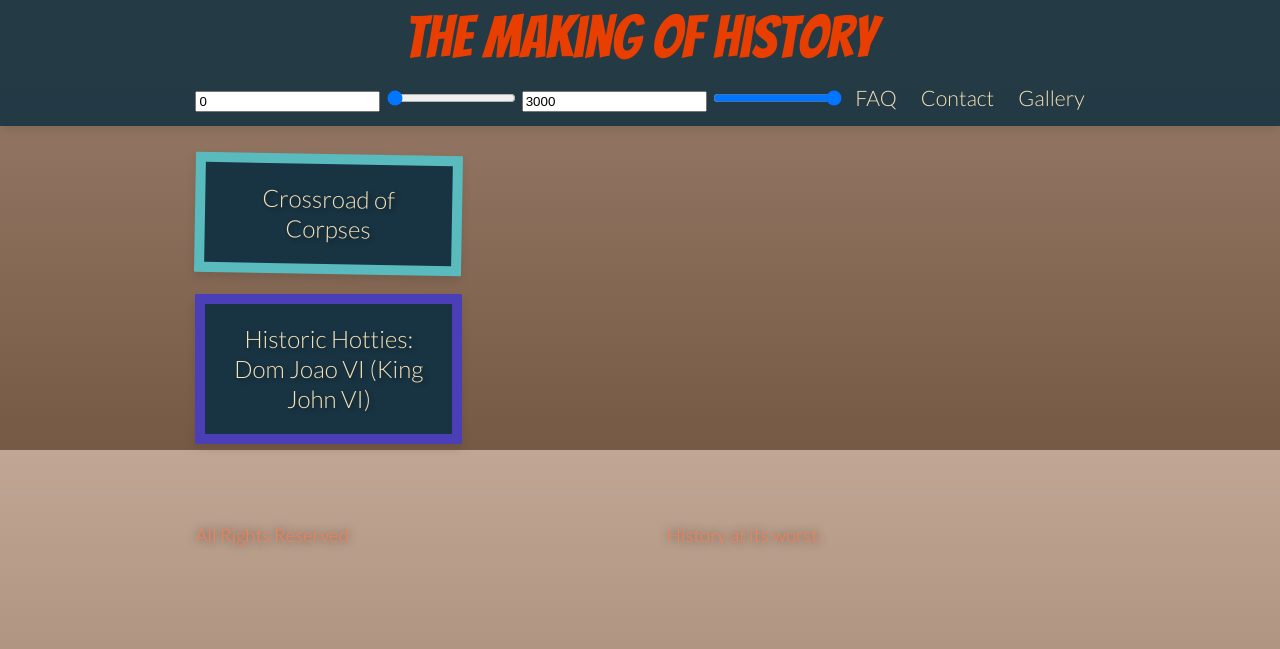
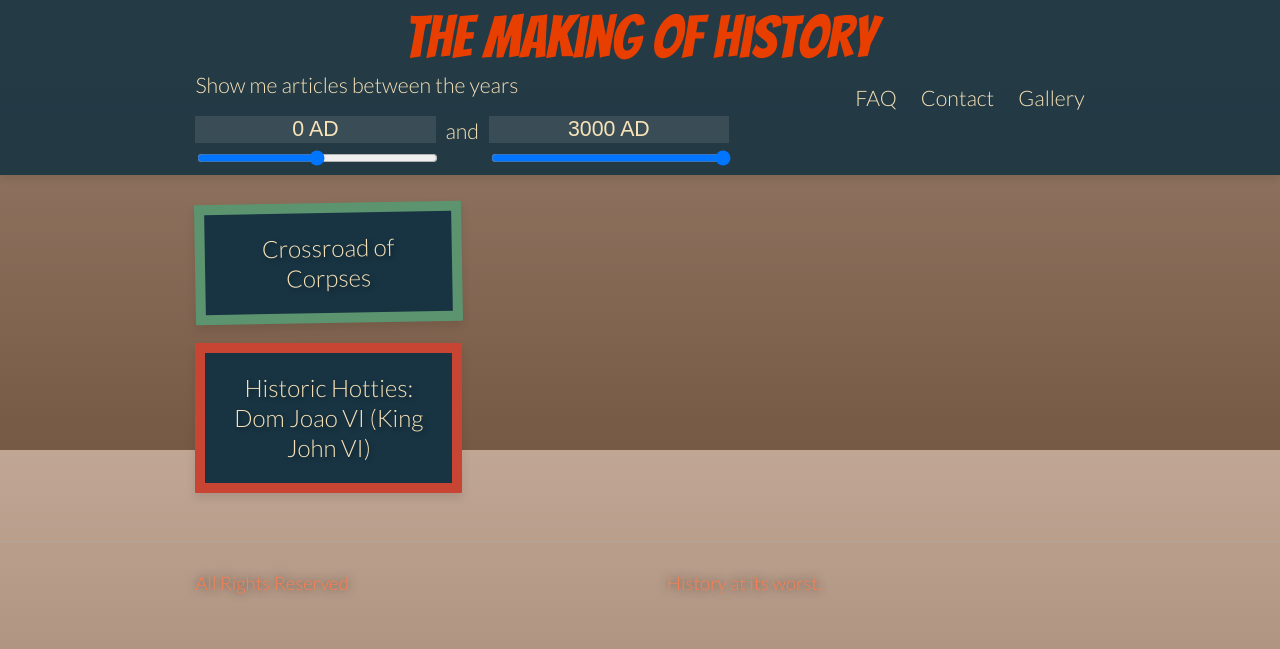
Before and after one commit to benadamstyles/making-of-history, a Jekyll site: the page built from index.html, in a window 1280 px wide. Shown: the part 450-1099 px from the top of the page. Built offline with Jekyll 4.4.1, drawn with Linux system fonts in a browser that asks for light colours; some web fonts are replaced; before the commit the page ends 1051 px from its top, so only the background shows below that.

Commit message:
Improvements to period sliders

```diff
--- a/_includes/header.html
+++ b/_includes/header.html
@@ -10,10 +10,16 @@
     <!-- <a class="site-title" href="{{ site.baseurl }}/">The <span id="grisly"><span id="firstGrisly" class="grislies grisly-slide-in">Grisly</span></span> Making of History</a> -->
     {% if page.is_home %}
     <div class="periods">
-      <input type="text" rv-value="range.begin">
-      <input type="range" rv-value="range.begin" min="0" rv-max="range.end">
-      <input type="text" rv-value="range.end">
-      <input type="range" rv-value="range.end" rv-min="range.begin" max="3000">
+      <p>Show me articles between the years</p>
+      <div class="range-begin">
+        <input class="range-manual" type="text"  rv-value="range.begin | toBC">
+        <input type="range" rv-value="range.begin" min="-3000" rv-max="range.end">
+      </div>
+      <div class="range-separator">and</div>
+      <div class="range-end">
+        <input class="range-manual" type="text"  rv-value="range.end | toBC">
+        <input type="range" rv-value="range.end" rv-min="range.begin" max="2100">
+      </div>
     </div>
     {% endif %}
 
--- a/_sass/_color-palette.scss
+++ b/_sass/_color-palette.scss
@@ -12,4 +12,5 @@
 $grey-color:        #eee;
 $grey-color-light:  lighten($grey-color, 15%);
 $grey-color-dark:   rgba(darken($grey-color, 25%), 0.5);
-$trans-black:       rgba(0,0,0,0.2);
+$trans-black:       rgba(black, 0.2);
+$trans-white:       rgba(white, 0.1);
--- a/_sass/_layout.scss
+++ b/_sass/_layout.scss
@@ -54,30 +54,6 @@
   z-index: 10;
 }
 
-// GRISLY
-// #grisly {
-// 	text-shadow: 0px 0px 5px rgba(255,255,150,0.2), 2px 2px 3px rgba(0,0,0,0.3);;
-// 	position: relative;
-// }
-// .grislies {
-//   @include basic-trans(top, opacity);
-// 	font-family: $joke-font;
-// 	font-size: 80%;
-// 	position: relative;
-// 	display: inline-block;
-// 	top: -2em;
-// 	opacity: 0;
-// 	left: 0;
-// }
-// .grisly-slide-in {
-// 	top: 0;
-// 	opacity: 1;
-// }
-// .grisly-slide-out {
-// 	top: 2em !important;
-// 	opacity: 0 !important;
-// }
-//
 .posAbs {
 	position: absolute;
 }
@@ -148,25 +124,57 @@
   }
 }
 
+
+// Period sliders
+
 .periods {
-  line-height: 56px;
   float: left;
+  width: 60%;
+
+  @media (max-width: 768px) {
+    width: 70%;
   }
 
-.period-link {
-  color: $text-color;
+  > div {
+    width: 45%;
+    float: left;
 
-  &:visited {
-    color: inherit;
+    // margin: 0 2.5%;
+
+    &.range-separator {
+      width: 10%;
+      text-align: center;
     }
 
-  & + & {
-    margin-left: $spacing-unit;
+    input {
+      width: 100%;
+      &.range-manual {
+        display: block;
+        background-color: $trans-white;
+        color: $text-color;
+        font-size: 1em;
+        text-align: center;
+        border: none;
+        // border-bottom: 1px solid $text-color;
       }
     }
-.active-period {
-  border-bottom: 3px solid $highlight-color;
   }
+}
+
+// .period-link {
+//   color: $text-color;
+//
+//   &:visited {
+//     color: inherit;
+//   }
+//
+//   & + & {
+//     margin-left: $spacing-unit;
+//   }
+// }
+// .active-period {
+//   border-bottom: 3px solid $highlight-color;
+// }
 
 
 /**
```
Also changed, not shown: src/config.js (+8 -0 lines), js/index.js. Lines whose indentation alone changed are shown as unchanged.
